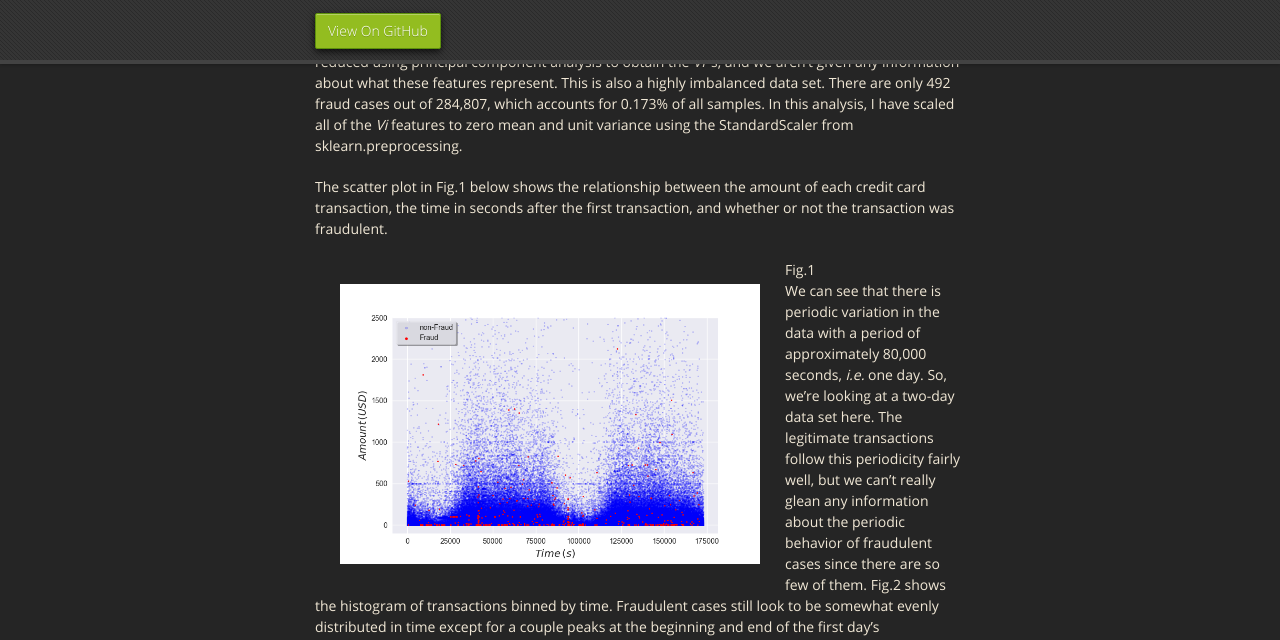
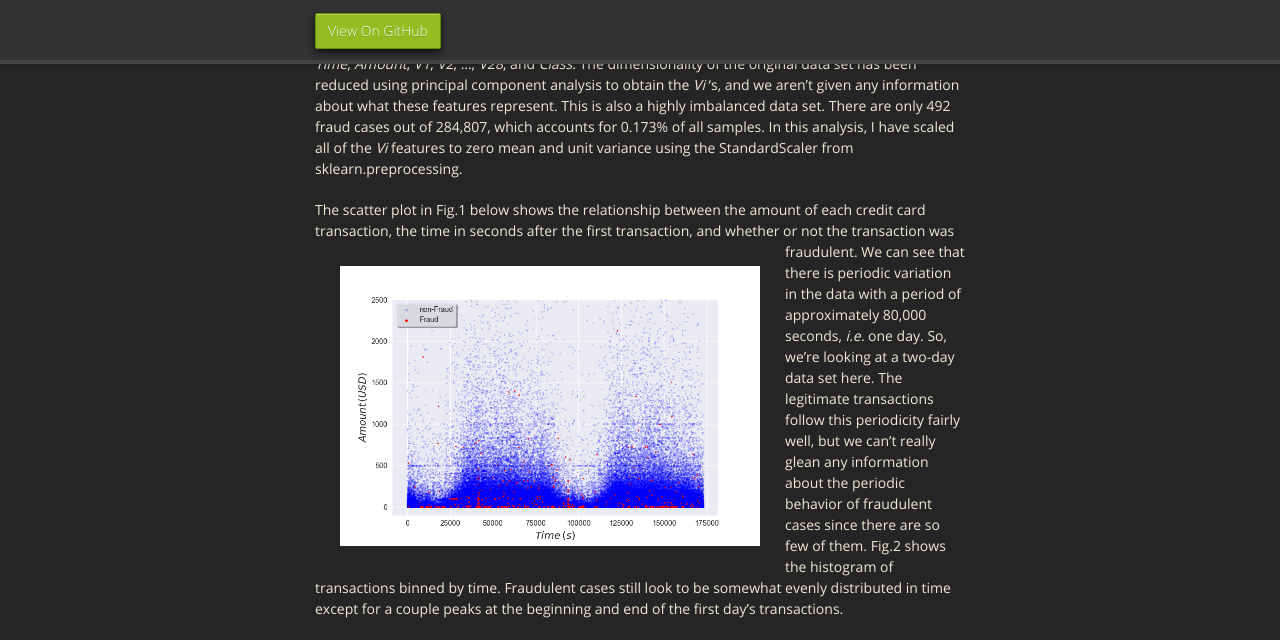
Before and after one commit to mrbrins82/mrbrins82.github.io, a Jekyll site: the page built from creditcardfraud.md, in a window 1280 px wide and 900 px high, scrolled down 581 px, cut to the strip 0-640 px from the top of the window. Built offline with Jekyll 4.4.1, drawn with Linux system fonts in a browser that asks for light colours; nearby versions of some CDN libraries; our own code applies the rules of GitHub Pages for plain Markdown files.

Commit message:
removed caption

```diff
--- a/creditcardfraud.md
+++ b/creditcardfraud.md
@@ -7,6 +7,8 @@ layout: default
 <font color="MediumSlateBlue">Credit Card Fraud</font>
 [NYSE](nyse)<br/>
 
+* * *
+
 # [](#header-1)Credit card fraud
 The data used in this analysis was obtained from Kaggle and can be found <a href="https://www.kaggle.com/dalpozz/creditcardfraud">here</a>. More information on this data set can be found in the README\_creditfraud file in my Projects repository.
 
@@ -15,10 +17,7 @@ The data used in this analysis was obtained from Kaggle and can be found <a href
 This data set is 144MB in size, and contains 284,807 samples and 31 features. The features are: <i>Time</i>, <i>Amount</i>, <i>V1</i>, <i>V2</i>, ..., <i>V28</i>, and <i>Class</i>. The dimensionality of the original data set has been reduced using principal component analysis to obtain the <i>Vi</i> 's, and we aren't given any information about what these features represent. This is also a highly imbalanced data set. There are only 492 fraud cases out of 284,807, which accounts for 0.173% of all samples. In this analysis, I have scaled all of the <i>Vi</i> features to zero mean and unit variance using the StandardScaler from sklearn.preprocessing.
 
 The scatter plot in Fig.1 below shows the relationship between the amount of each credit card transaction, the time in seconds after the first transaction, and whether or not the transaction was fraudulent.
-<figure>
 <img src="./assets/images/scatter_Time_Amount.png" alt="t vs amnt sctr" align="left" width="420" height="280" hspace="25" vspace="25"/>
-<figcaption>Fig.1</figcaption>
-</figure>
 We can see that there is periodic variation in the data with a period of approximately 80,000 seconds, <i>i.e.</i> one day. So, we're looking at a two-day data set here. The legitimate transactions follow this periodicity fairly well, but we can't really glean any information about the periodic behavior of fraudulent cases since there are so few of them. Fig.2 shows the histogram of transactions binned by time. Fraudulent cases still look to be somewhat evenly distributed in time except for a couple peaks at the beginning and end of the first day's transactions.
 <img src="./assets/images/kdeplot_Time_Amount.png" alt="t v amnt kde" align="right" width="420" height="280" hspace="25" vspace="25" />
 <br/>
```
